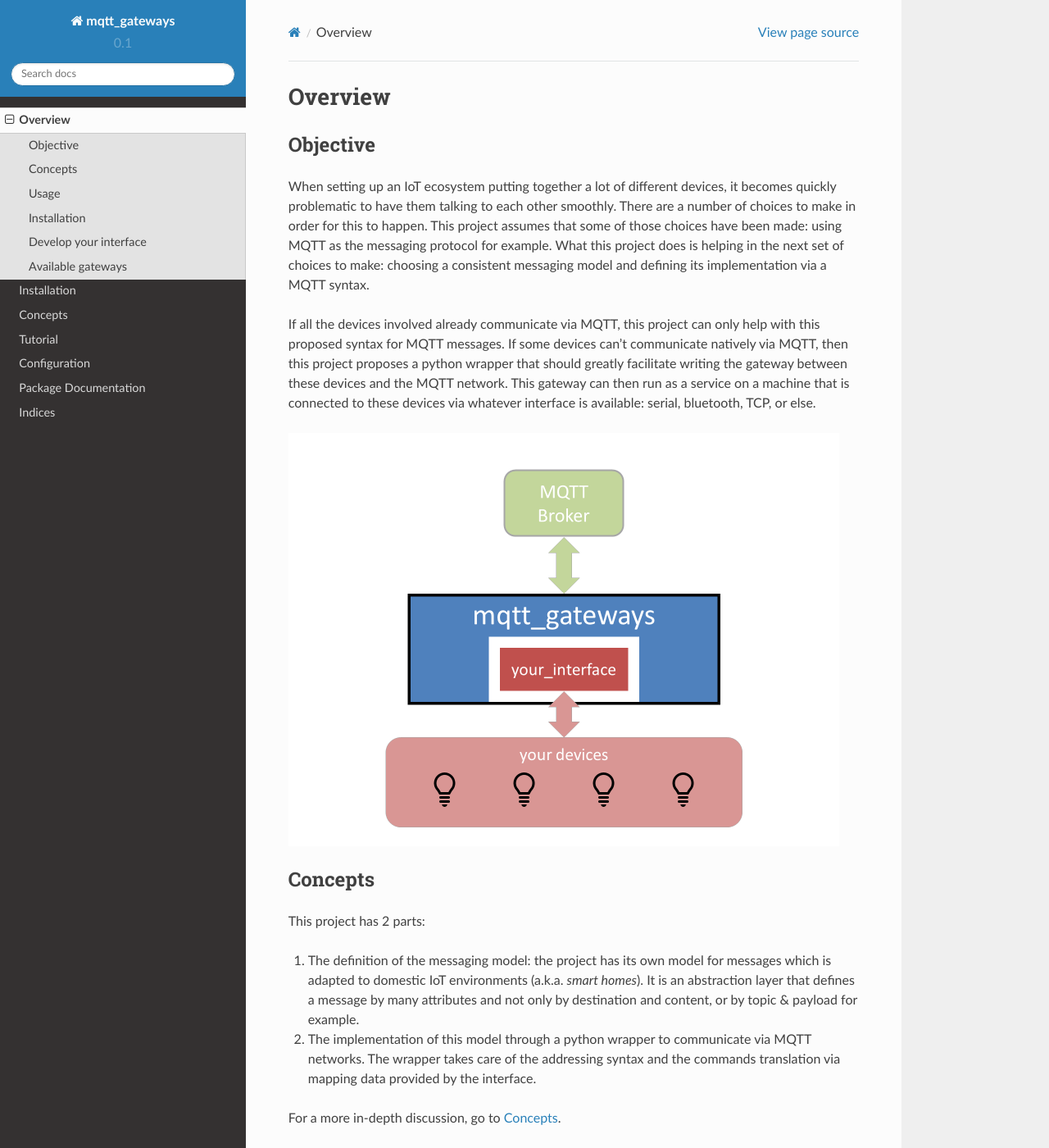
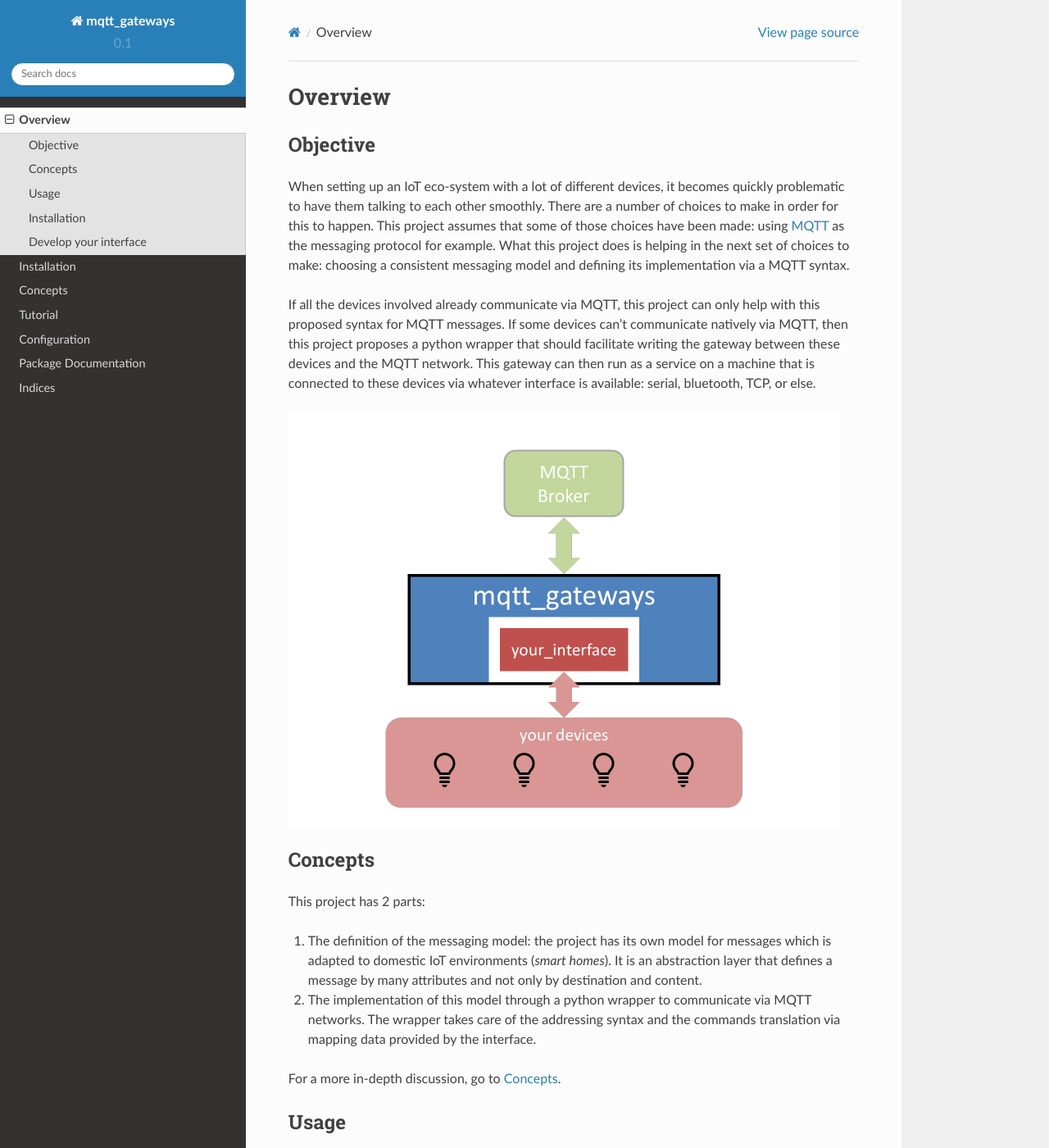
Before and after one commit to ppt000/mqtt_gateways, a Sphinx documentation site: the page built from docs/source/overview.rst, in a window 1280 px wide and 1400 px high. Shown: the whole window at 82% size. Built offline with Sphinx 7.4.7 and the Read the Docs theme 2.0.0, drawn with Linux system fonts in a browser that asks for light colours; pages that are not in the unit, such as notebooks, are missing from menus; some of the changed text lies outside the part shown.

Commit message:
Update docs

```diff
--- a/README.rst
+++ b/README.rst
@@ -1,6 +1,7 @@
 
 
-Please find the documentation `here <http://mqtt-gateways.readthedocs.io/>`_.
+The documentation in ``docs/source`` is formatted to be read in `ReadTheDocs <http://mqtt-gateways.readthedocs.io/>`_.
+Head there to browse it.
 
 Welcome to MQTT_Gateways
 =========================
--- a/docs/source/overview.rst
+++ b/docs/source/overview.rst
@@ -4,18 +4,19 @@ Overview
 Objective
 *********
 
-When setting up an IoT ecosystem putting together a lot of different
+When setting up an IoT eco-system with a lot of different
 devices, it becomes quickly problematic to have them talking to each other
 smoothly.  There are a number of choices to make in order for this to happen.
-This project assumes that some of those choices have been made: using MQTT
-as the messaging protocol for example.  What this project does is helping
+This project assumes that some of those choices have been made: using
+`MQTT <http://mqtt.org/>`_ as the messaging protocol for example.
+What this project does is helping
 in the next set of choices to make: choosing a consistent messaging model
 and defining its implementation via a MQTT syntax.
 
 If all the devices involved already communicate via MQTT, this project
 can only help with this proposed syntax for MQTT messages.  If some devices
 can't communicate natively via MQTT, then this project proposes a
-python wrapper that should greatly facilitate writing the gateway
+python wrapper that should facilitate writing the gateway
 between these devices and the MQTT network.  This gateway can then run
 as a service on a machine that is connected to these devices via
 whatever interface is available: serial, bluetooth, TCP, or else.
@@ -30,9 +31,8 @@ This project has 2 parts:
 
 1. The definition of the messaging model: the project has its own
    model for messages which is adapted to domestic IoT environments
-   (a.k.a. *smart homes*).  It is an abstraction layer that defines a
-   message by many attributes and not only by destination and content,
-   or by topic & payload for example.
+   (*smart homes*).  It is an abstraction layer that defines a
+   message by many attributes and not only by destination and content.
 2. The implementation of this model through a python wrapper
    to communicate via MQTT networks.  The wrapper takes care
    of the addressing syntax and the commands translation via
@@ -50,7 +50,7 @@ The developer can then write its own interface by using the
 **dummy** interface as a template.
 
 If a gateway is not needed, this project can still help in defining
-a consistent MQTT syntax within a MQTT ecosystem of different devices.
+a consistent MQTT syntax within a MQTT eco-system of different devices.
 
 Installation
 ************
@@ -85,13 +85,3 @@ keywords and the internal keywords.  This is only to allow changing the
 MQTT syntax in the future without touching the code.
 
 For a complete guide on how to develop an interface, go to :doc:`Tutorial <tutorial>`.
-
-Available gateways
-******************
-
-The repository can contain some already developed gateways to existing systems.
-The currently available gateways are:
-
-- **dummy**: template; check the :mod:`mqtt_gateways.dummy` documentation.
-- **C-Bus**: gateway to the Clipsal-Schneider C-Bus system, via its PCI Serial Interface.
-  Check the :mod:`mqtt_gateways.cbus` documentation.
--- a/docs/source/tutorial.rst
+++ b/docs/source/tutorial.rst
@@ -24,6 +24,9 @@ via the USB connection in serial mode for example.
 The micro-controller can also be told to switch ON or OFF a relay to release the gate.
 We will call ``Entry System`` the combination of the actual entry system with the
 micro-controller physical interface.
+*Note*: of course a Raspberry Pi could sense directly the electrical contacts without
+being shielded by another board. However this use-case suits the tutorial, and is
+probably more reliable in the long run.
 
 Implementation
 **************
```
Also changed, not shown: docs/source/index.rst (+12 -0 lines).
